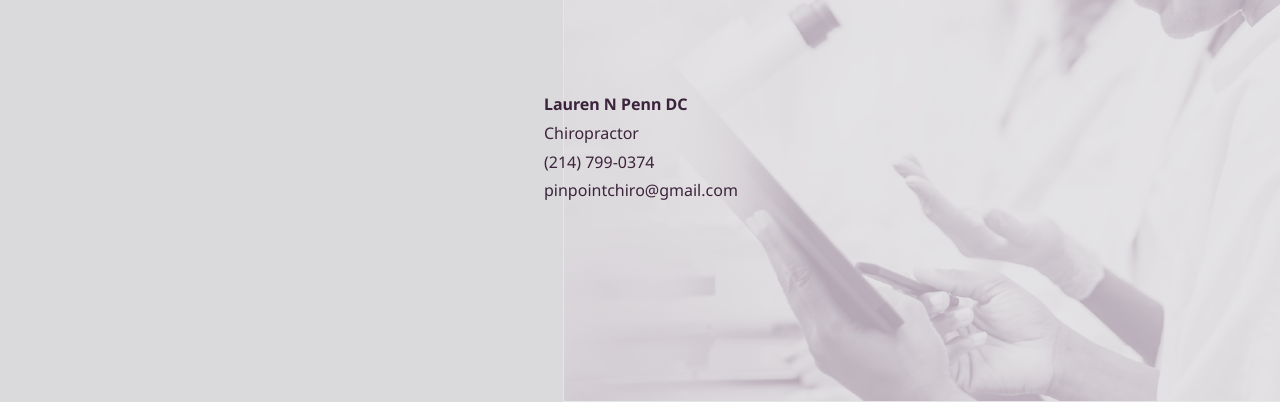
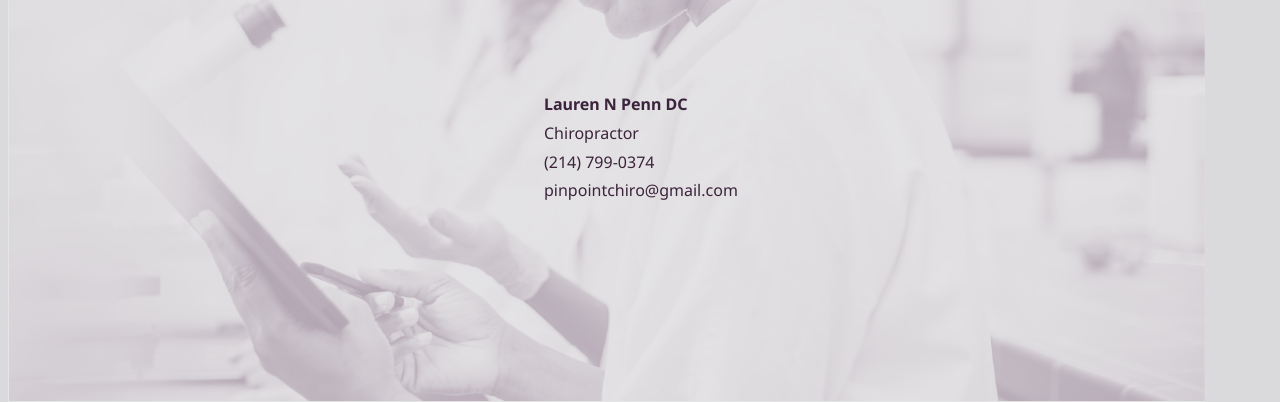
Before and after one commit to Grickl3/pinpoint, a plain HTML site: page index.html in a window 1280 px wide. Shown: the part 398-800 px from the top of the page. Drawn offline with Linux system fonts and the light colour scheme.

Commit message:
futsing with background image

```diff
--- a/styles.css
+++ b/styles.css
@@ -22,7 +22,7 @@ h5,h6 {
 .lab {
 	position: fixed;
 	top: 0;
-	right: -30rem;
+	/*right: -30rem;*/
 	height: 100vh;
 	opacity: .30;
 }
```
